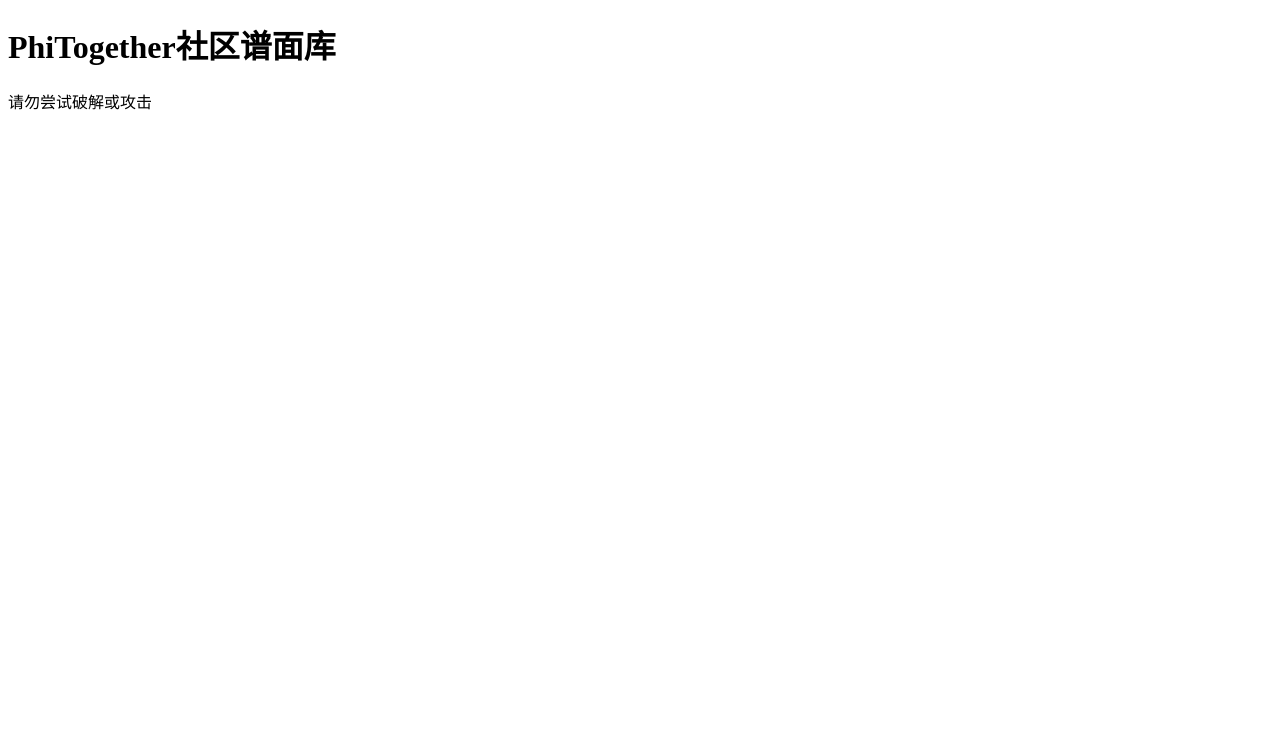
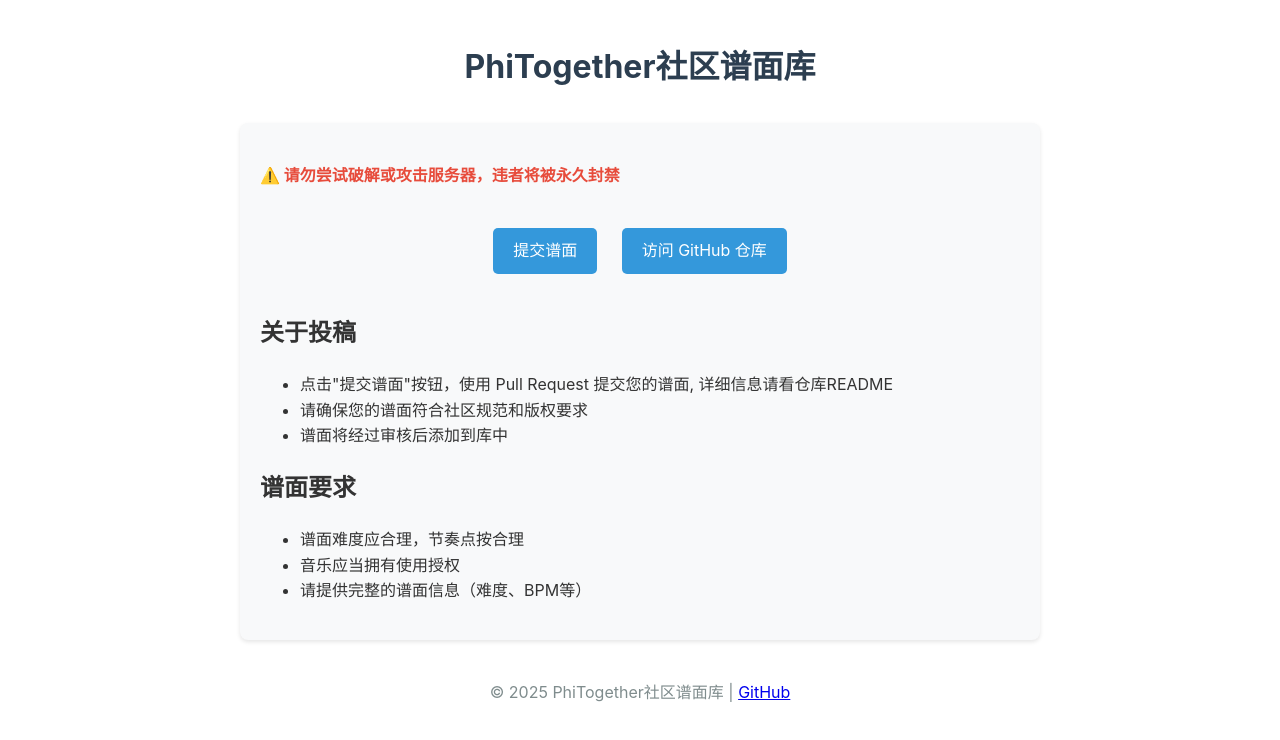
Before and after one commit to MoeFurina/PTC-pub, a plain HTML site: page index.html in a window 1280 px wide. Drawn offline with Linux system fonts and the light colour scheme.

Commit message:
change doc

```diff
--- a/index.html
+++ b/index.html
@@ -1,13 +1,100 @@
 <!DOCTYPE html>
-<html>
+<html lang="zh-CN">
 
 <head>
+    <meta charset="UTF-8">
+    <meta name="viewport" content="width=device-width, initial-scale=1.0">
     <title>PhiTogether社区谱面库</title>
+    <style>
+        body {
+            font-family: -apple-system, BlinkMacSystemFont, 'Segoe UI', Roboto, 'Helvetica Neue', Arial, sans-serif;
+            max-width: 800px;
+            margin: 0 auto;
+            padding: 20px;
+            line-height: 1.6;
+            color: #333;
+        }
+
+        h1 {
+            text-align: center;
+            color: #2c3e50;
+            margin-bottom: 30px;
+        }
+
+        .container {
+            background-color: #f8f9fa;
+            padding: 20px;
+            border-radius: 8px;
+            box-shadow: 0 2px 4px rgba(0, 0, 0, 0.1);
+        }
+
+        .btn {
+            display: inline-block;
+            padding: 10px 20px;
+            margin: 10px;
+            border: none;
+            border-radius: 5px;
+            background-color: #3498db;
+            color: white;
+            text-decoration: none;
+            transition: background-color 0.3s;
+            cursor: pointer;
+        }
+
+        .btn:hover {
+            background-color: #2980b9;
+        }
+
+        .warning {
+            color: #e74c3c;
+            font-weight: bold;
+            margin: 20px 0;
+        }
+
+        .actions {
+            text-align: center;
+            margin: 30px 0;
+        }
+
+        footer {
+            margin-top: 40px;
+            text-align: center;
+            color: #7f8c8d;
+        }
+    </style>
 </head>
 
 <body>
     <h1>PhiTogether社区谱面库</h1>
-    请勿尝试破解或攻击
+
+    <div class="container">
+        <div class="warning">
+            ⚠️ 请勿尝试破解或攻击服务器，违者将被永久封禁
+        </div>
+
+        <div class="actions">
+            <a href="https://github.com/MoeFurina/PTC-pub#%E6%8F%90%E4%BA%A4%E8%B0%B1%E9%9D%A2" class="btn">提交谱面</a>
+            <a href="https://github.com/MoeFurina/PhiTogether" class="btn">访问 GitHub 仓库</a>
+        </div>
+
+        <h2>关于投稿</h2>
+        <ul>
+            <li>点击"提交谱面"按钮，使用 Pull Request 提交您的谱面, 详细信息请看仓库README</li>
+            <li>请确保您的谱面符合社区规范和版权要求</li>
+            <li>谱面将经过审核后添加到库中</li>
+        </ul>
+
+        <h2>谱面要求</h2>
+        <ul>
+            <li>谱面难度应合理，节奏点按合理</li>
+            <li>音乐应当拥有使用授权</li>
+            <li>请提供完整的谱面信息（难度、BPM等）</li>
+        </ul>
+    </div>
+
+    <footer>
+        <p>© 2025 PhiTogether社区谱面库 | <a href="https://github.com/MoeFurina/PTC-pub">GitHub</a></p>
+    </footer>
 </body>
 
 </html>
```
Also changed, not shown: 1 other file.
